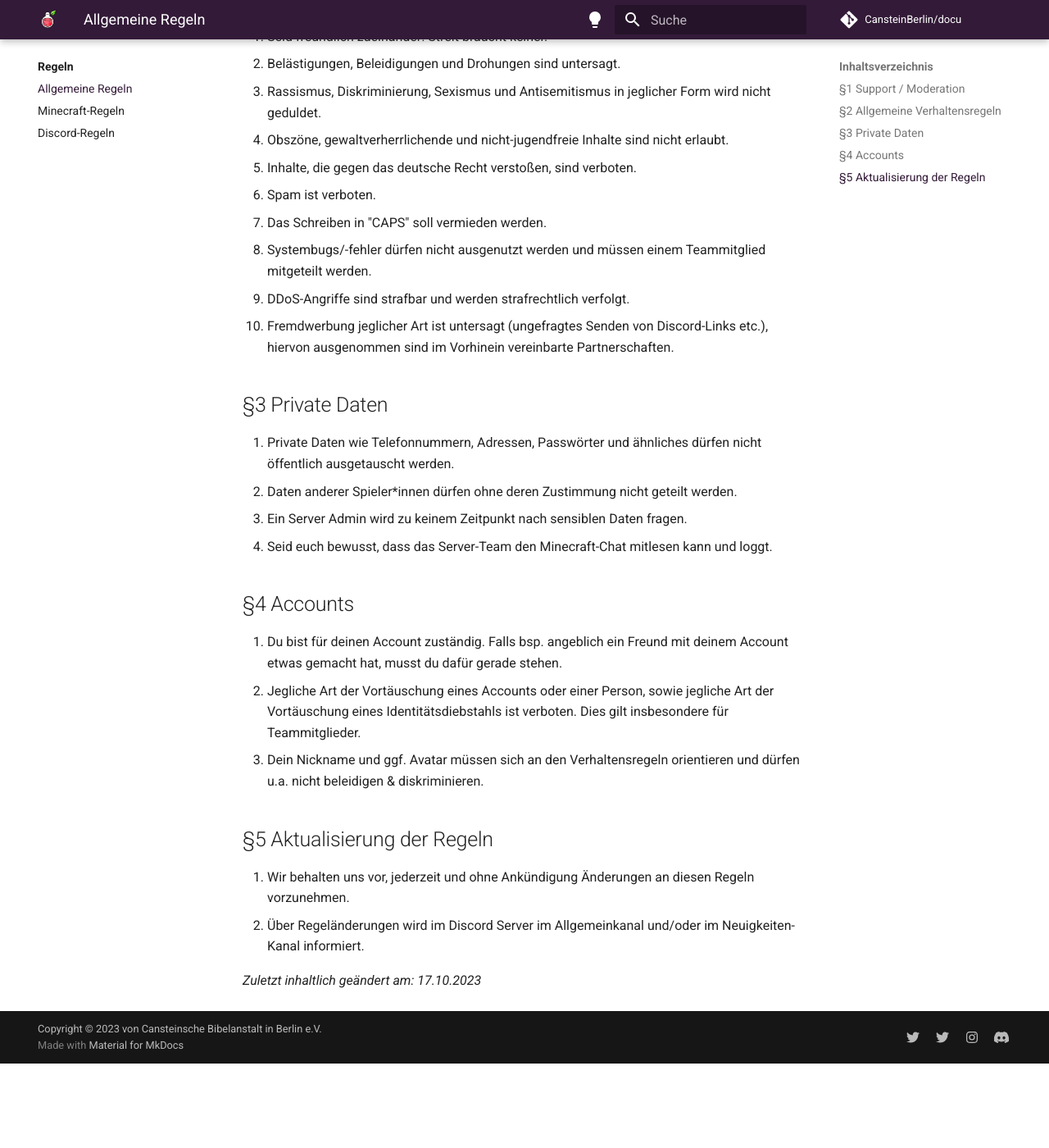
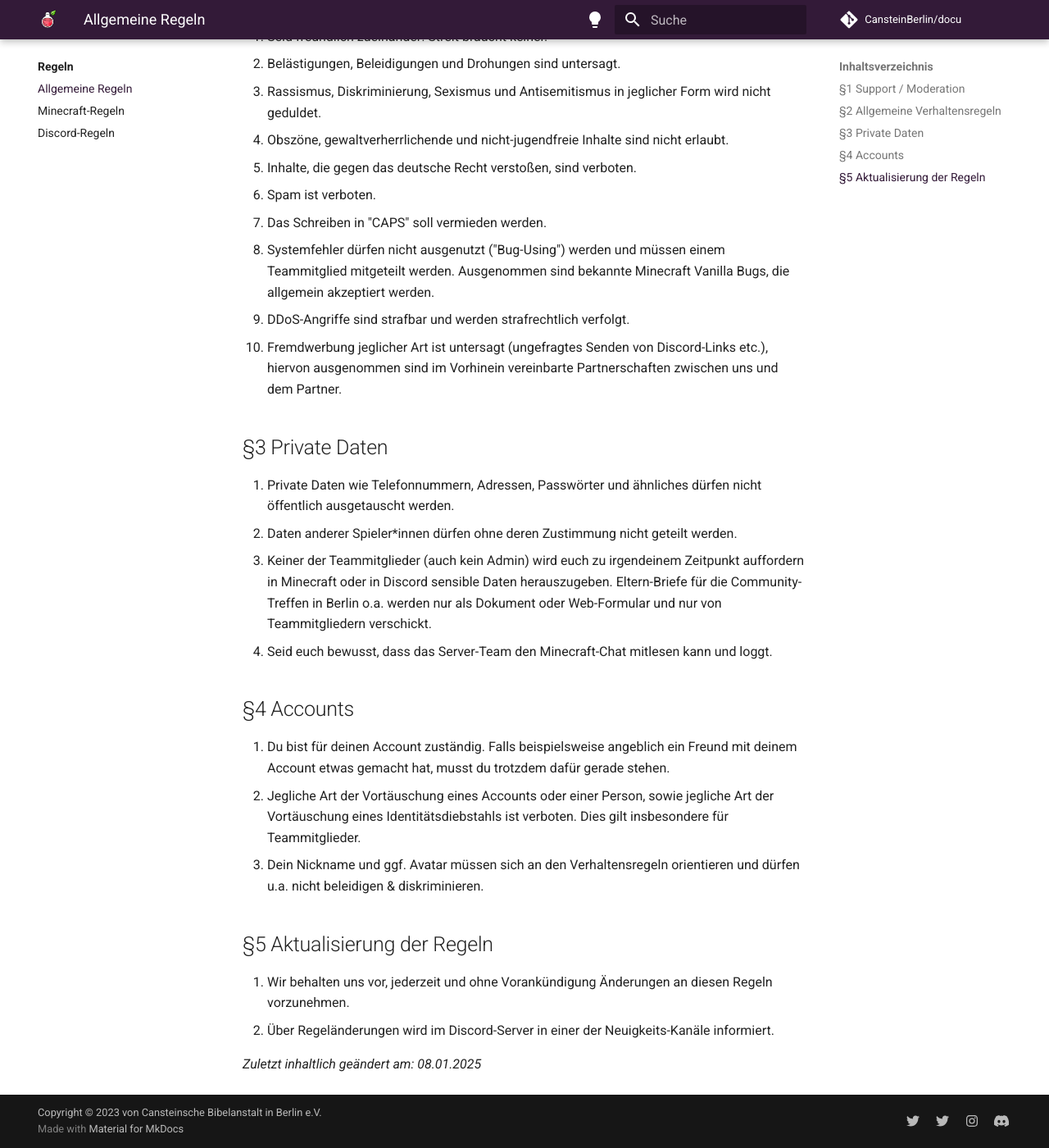
Before and after one commit to CansteinBerlin/docu, an MkDocs documentation site: the page built from docs/rules/main.md, in a window 1280 px wide and 1400 px high, scrolled down 677 px. Shown: the whole window at 82% size. Built offline with MkDocs 1.6.1 and Material for MkDocs 9.7.7, drawn with Linux system fonts in a browser that asks for light colours; comment, search, counter and statistics services are not loaded; before the commit the page ends 1974 px from its top, so only the background shows below that.

Commit message:
Updating server rules

```diff
--- a/docs/rules/main.md
+++ b/docs/rules/main.md
@@ -15,23 +15,23 @@
 5. Inhalte, die gegen das deutsche Recht verstoßen, sind verboten.
 6. Spam ist verboten.
 7. Das Schreiben in "CAPS" soll vermieden werden.
-8. Systembugs/-fehler dürfen nicht ausgenutzt werden und müssen einem Teammitglied mitgeteilt werden.
+8. Systemfehler dürfen nicht ausgenutzt ("Bug-Using") werden und müssen einem Teammitglied mitgeteilt werden. Ausgenommen sind bekannte Minecraft Vanilla Bugs, die allgemein akzeptiert werden.
 9. DDoS-Angriffe sind strafbar und werden strafrechtlich verfolgt.
-10. Fremdwerbung jeglicher Art ist untersagt (ungefragtes Senden von Discord-Links etc.), hiervon ausgenommen sind im Vorhinein vereinbarte Partnerschaften.
+10. Fremdwerbung jeglicher Art ist untersagt (ungefragtes Senden von Discord-Links etc.), hiervon ausgenommen sind im Vorhinein vereinbarte Partnerschaften zwischen uns und dem Partner.
 
 ## §3 Private Daten
 1. Private Daten wie Telefonnummern, Adressen, Passwörter und ähnliches dürfen nicht öffentlich ausgetauscht werden.
 2. Daten anderer Spieler*innen dürfen ohne deren Zustimmung nicht geteilt werden.
-3. Ein Server Admin wird zu keinem Zeitpunkt nach sensiblen Daten fragen.
+3. Keiner der Teammitglieder (auch kein Admin) wird euch zu irgendeinem Zeitpunkt auffordern in Minecraft oder in Discord sensible Daten herauszugeben. Eltern-Briefe für die Community-Treffen in Berlin o.a. werden nur als Dokument oder Web-Formular und nur von Teammitgliedern verschickt.
 4. Seid euch bewusst, dass das Server-Team den Minecraft-Chat mitlesen kann und loggt.
 
 ## §4 Accounts
-1. Du bist für deinen Account zuständig. Falls bsp. angeblich ein Freund mit deinem Account etwas gemacht hat, musst du dafür gerade stehen.
+1. Du bist für deinen Account zuständig. Falls beispielsweise angeblich ein Freund mit deinem Account etwas gemacht hat, musst du trotzdem dafür gerade stehen.
 2. Jegliche Art der Vortäuschung eines Accounts oder einer Person, sowie jegliche Art der Vortäuschung eines Identitätsdiebstahls ist verboten. Dies gilt insbesondere für Teammitglieder.
 3. Dein Nickname und ggf. Avatar müssen sich an den Verhaltensregeln orientieren und dürfen u.a. nicht beleidigen & diskriminieren.
 
 ## §5 Aktualisierung der Regeln
-1. Wir behalten uns vor, jederzeit und ohne Ankündigung Änderungen an diesen Regeln vorzunehmen.
-2. Über Regeländerungen wird im Discord Server im Allgemeinkanal und/oder im Neuigkeiten-Kanal informiert.
+1. Wir behalten uns vor, jederzeit und ohne Vorankündigung Änderungen an diesen Regeln vorzunehmen.
+2. Über Regeländerungen wird im Discord-Server in einer der Neuigkeits-Kanäle informiert.
 
-_Zuletzt inhaltlich geändert am: 17.10.2023_
+_Zuletzt inhaltlich geändert am: 08.01.2025_
```
